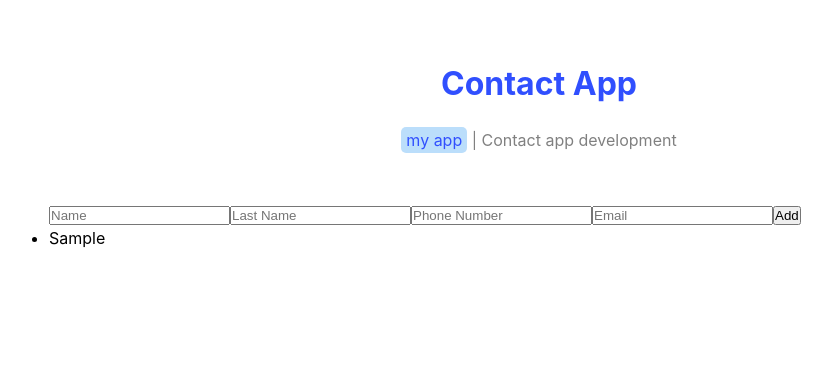
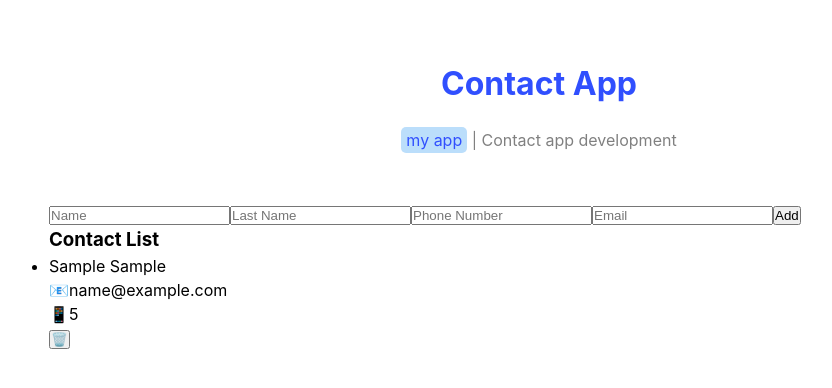
Before and after one commit to HesamPirzadeh/Contact-App, a React (Vite) app: page / in a window 1280 px wide. Both pictures are taken after typing "Sample", "Sample", "5", "name@example.com" into the empty fields and a click on the button "Add". Shown: the top 388 px of the page, without its empty margins (101-933 px from the left). Built offline with nearby package versions, Linux system fonts and the light colour scheme.

Commit message:
create deleteHandler to delete each contact

```diff
--- a/src/components/Contact.jsx
+++ b/src/components/Contact.jsx
@@ -3,12 +3,11 @@ import data from "../constant/data";
 import Detail from "./Detail";
 import { v4 } from "uuid";
 
-
 function Contact() {
   const [alert, setAlert] = useState("");
   const [contacts, setContacts] = useState([]);
   const [inputs, setInputs] = useState({
-    id:"",
+    id: "",
     name: "",
     lastName: "",
     number: "",
@@ -26,7 +25,7 @@ function Contact() {
       setAlert("please enter valid data");
       return;
     }
-    const newContact = {...inputs,id: v4()}
+    const newContact = { ...inputs, id: v4() };
     setAlert("");
     setContacts((contacts) => [...contacts, newContact]);
     setInputs({
@@ -38,6 +37,10 @@ function Contact() {
     console.log(contacts);
   };
 
+  const deleteHandler = (id) => {
+    const newContact = contacts.filter((item) => item.id !== id);
+    setContacts(newContact);
+  };
   return (
     <div>
       <div>
@@ -55,7 +58,7 @@ function Contact() {
       </div>
       <div>{<p>{alert}</p>}</div>
 
-      <Detail data={contacts}/>
+      <Detail data={contacts} deleteHandler={deleteHandler} />
     </div>
   );
 }
--- /dev/null
+++ b/src/components/ContactList.jsx
@@ -0,0 +1,25 @@
+
+
+function ContactList({list : {name,lastName,email,number,id}, deleteHandler}) {
+
+  return (
+    <div>
+        <li >
+              <p>
+                {name} {lastName}
+              </p>
+              <p>
+                <span>📧</span>
+                {email}
+              </p>
+              <p>
+                <span>📱</span>
+                {number}
+              </p>
+              <button onClick={()=> deleteHandler(id)} >🗑️</button>
+            </li>
+    </div>
+  )
+}
+
+export default ContactList
--- a/src/components/Detail.jsx
+++ b/src/components/Detail.jsx
@@ -1,14 +1,23 @@
-import React from 'react'
+import React from "react";
+import ContactList from "./ContactList";
 
-function Detail({data}) {
-  console.log(data.id)
+function Detail({ data , deleteHandler}) {
+  console.log(data.id);
+
   return (
     <div>
-      <ul>
-        {data.map(contact => (<li key={contact.id}>{contact.name}</li>))}
-      </ul>
+      <h3>Contact List</h3>
+      {data.length ? (
+        <ul>
+          {data.map((contact) => (
+            <ContactList key={contact.id} list={contact}  deleteHandler={deleteHandler} />
+          ))}
+        </ul>
+      ) : (
+        <p>no contact yet</p>
+      )}
     </div>
-  )
+  );
 }
 
-export default Detail
+export default Detail;
```
